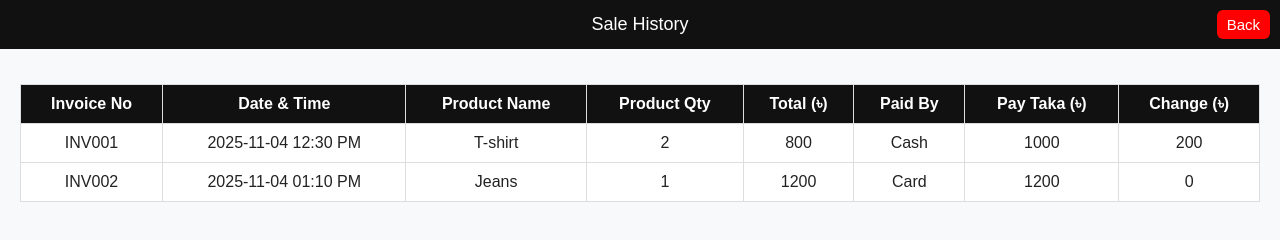
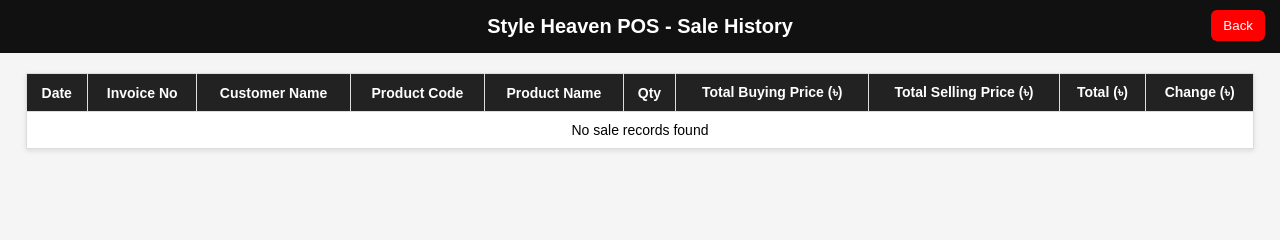
Before and after one commit to Rony4505/style-heaven-pos, a website: page public/history.html in a window 1280 px wide. Drawn offline with Linux system fonts and the light colour scheme.

Commit message:
Update history.html

```diff
--- a/public/history.html
+++ b/public/history.html
@@ -4,95 +4,116 @@
   <meta charset="UTF-8" />
   <meta name="viewport" content="width=device-width, initial-scale=1.0" />
   <title>Sale History - Style Heaven POS</title>
-  <link rel="stylesheet" href="style.css" />
   <style>
     body {
       font-family: "Poppins", sans-serif;
-      background: #f8f9fa;
       margin: 0;
+      background: #f5f5f5;
     }
     header {
       background: #111;
       color: white;
       text-align: center;
-      padding: 14px;
-      font-size: 18px;
+      padding: 15px;
+      font-size: 20px;
+      font-weight: 600;
       position: relative;
     }
-    header button {
+    button {
       position: absolute;
-      right: 10px;
+      right: 15px;
       top: 10px;
       background: red;
+      color: white;
       border: none;
-      color: white;
-      padding: 6px 10px;
       border-radius: 6px;
+      padding: 8px 12px;
       cursor: pointer;
     }
-    main {
-      padding: 20px;
-    }
     table {
-      width: 100%;
+      width: 96%;
+      margin: 20px auto;
       border-collapse: collapse;
-      margin-top: 15px;
       background: white;
+      box-shadow: 0 2px 5px rgba(0,0,0,0.1);
     }
     th, td {
       border: 1px solid #ddd;
       padding: 10px;
       text-align: center;
+      font-size: 14px;
     }
     th {
-      background: #111;
+      background: #222;
       color: white;
+    }
+    tr:hover {
+      background: #f1f1f1;
     }
   </style>
 </head>
 <body>
   <header>
-    Sale History
+    Style Heaven POS - Sale History
     <button onclick="window.location.href='app.html'">Back</button>
   </header>
 
   <main>
-    <table>
+    <table id="historyTable">
       <thead>
         <tr>
+          <th>Date</th>
           <th>Invoice No</th>
-          <th>Date & Time</th>
+          <th>Customer Name</th>
+          <th>Product Code</th>
           <th>Product Name</th>
-          <th>Product Qty</th>
+          <th>Qty</th>
+          <th>Total Buying Price (৳)</th>
+          <th>Total Selling Price (৳)</th>
           <th>Total (৳)</th>
-          <th>Paid By</th>
-          <th>Pay Taka (৳)</th>
           <th>Change (৳)</th>
         </tr>
       </thead>
-      <tbody id="historyTable">
-        <tr>
-          <td>INV001</td>
-          <td>2025-11-04 12:30 PM</td>
-          <td>T-shirt</td>
-          <td>2</td>
-          <td>800</td>
-          <td>Cash</td>
-          <td>1000</td>
-          <td>200</td>
-        </tr>
-        <tr>
-          <td>INV002</td>
-          <td>2025-11-04 01:10 PM</td>
-          <td>Jeans</td>
-          <td>1</td>
-          <td>1200</td>
-          <td>Card</td>
-          <td>1200</td>
-          <td>0</td>
-        </tr>
-      </tbody>
+      <tbody></tbody>
     </table>
   </main>
+
+  <script>
+    const sales = JSON.parse(localStorage.getItem("sales") || "[]");
+    const products = JSON.parse(localStorage.getItem("products") || "[]");
+    const tbody = document.querySelector("#historyTable tbody");
+
+    if (sales.length === 0) {
+      tbody.innerHTML = `<tr><td colspan="10">No sale records found</td></tr>`;
+    } else {
+      sales.forEach(sale => {
+        let totalAmount = 0;
+
+        sale.items.forEach(item => {
+          const product = products.find(p => p.code === item.code);
+          const buyingPrice = product ? product.buyingPrice : 0;
+          const totalBuying = buyingPrice * item.qty;
+          const totalSelling = item.price * item.qty;
+          totalAmount += totalSelling;
+
+          const row = `
+            <tr>
+              <td>${sale.date}</td>
+              <td>${sale.invoice}</td>
+              <td>${sale.customer || "-"}</td>
+              <td>${item.code}</td>
+              <td>${item.name}</td>
+              <td>${item.qty}</td>
+              <td>${totalBuying.toFixed(2)}</td>
+              <td>${totalSelling.toFixed(2)}</td>
+              <td>${totalAmount.toFixed(2)}</td>
+              <td>${sale.change}</td>
+            </tr>
+          `;
+          tbody.innerHTML += row;
+        });
+      });
+    }
+  </script>
 </body>
 </html>
```
